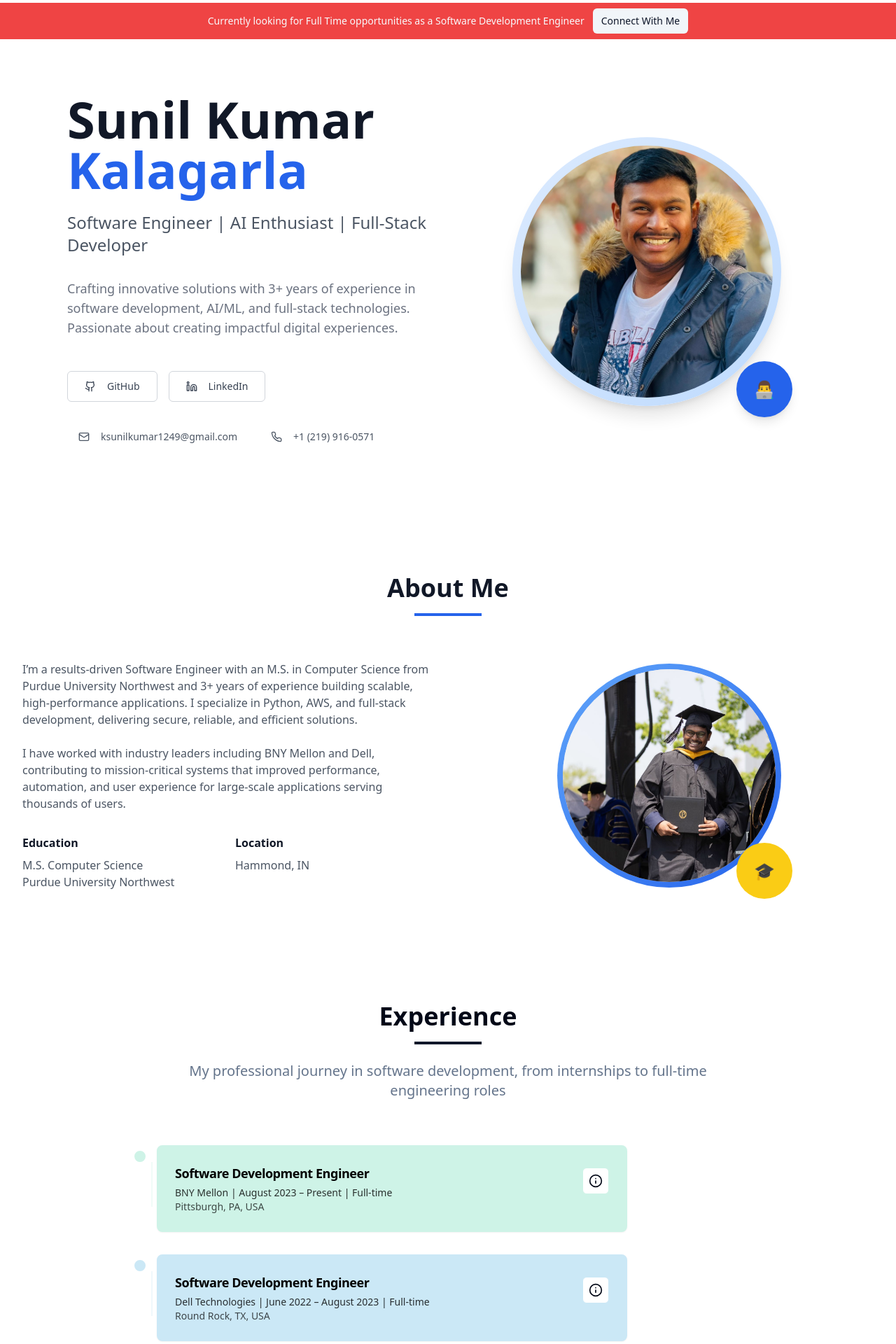
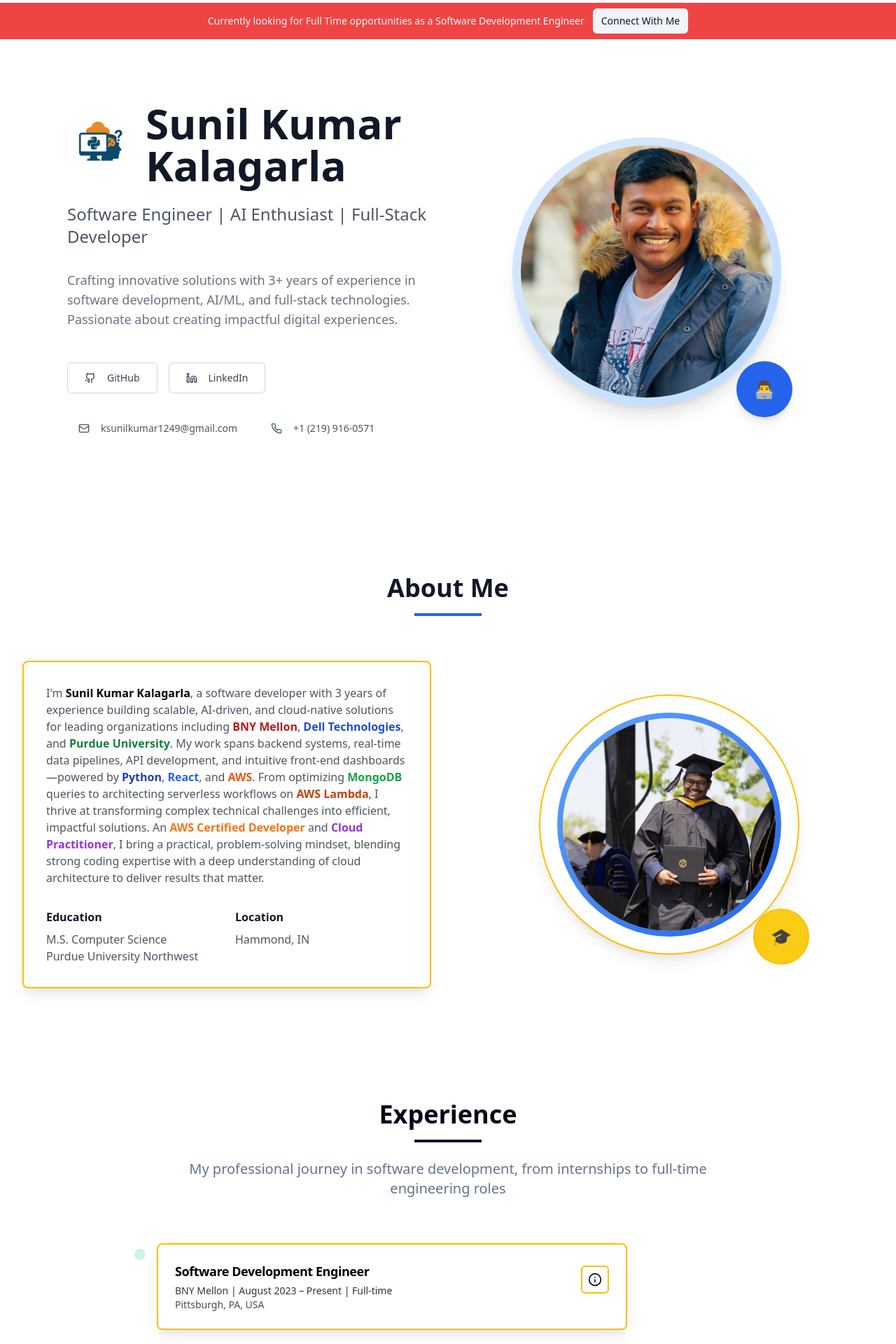
Before and after one commit to Sunilkumarkalagarla/Sunil_Portfolio, a React (Vite) app: page / in a window 1280 px wide. Shown: the part 60-1980 px from the top of the page at 70% size. Built offline with nearby package versions, Linux system fonts and the light colour scheme.

Commit message:
Refactor: Update portfolio with new design
- Update title section to include only the logo and name.
- Implement "pop-out" card effect for all cards, with white backgrounds and golden borders.
- Update the About section with new content and styled technology mentions using dark colors.

```diff
--- a/index.html
+++ b/index.html
@@ -4,7 +4,7 @@
     <meta charset="UTF-8" />
     <meta name="viewport" content="width=device-width, initial-scale=1.0" />
     <meta name="referrer" content="strict-origin-when-cross-origin" />
-    <title>🐍 Sunil Kumar Kalagarla</title>
+    <title>Sunil Kumar Kalagarla</title>
     <meta name="description" content="Software Development Engineer portfolio of Sunil Kumar Kalagarla: full-stack, Python, AWS, and AI projects. Contact and certifications." />
     <meta name="author" content="Sunil Kumar Kalagarla" />
     <link rel="canonical" href="https://thesunilkumar.com/" />
--- a/src/components/About.tsx
+++ b/src/components/About.tsx
@@ -1,4 +1,3 @@
-
 import React from 'react';
 
 const About = () => {
@@ -12,15 +11,11 @@ const About = () => {
 
         <div className="grid grid-cols-1 lg:grid-cols-2 gap-12 items-center">
           <div className="order-2 lg:order-1">
+            <div className="bg-white border-2 border-gold rounded-lg p-8 shadow-popup hover:shadow-popup-hover transition-all duration-300 hover:-translate-y-1">
               <div className="prose prose-lg text-gray-600">
                 <p className="mb-6">
-                I’m a results-driven Software Engineer with an M.S. in Computer Science from Purdue University Northwest and 3+ years of experience building scalable, high-performance applications. I specialize in Python, AWS, and full-stack development, delivering secure, reliable, and efficient solutions.
+                  I'm <span className="font-semibold text-black">Sunil Kumar Kalagarla</span>, a software developer with 3 years of experience building scalable, AI-driven, and cloud-native solutions for leading organizations including <span className="font-semibold text-red-700">BNY Mellon</span>, <span className="font-semibold text-blue-700">Dell Technologies</span>, and <span className="font-semibold text-green-700">Purdue University</span>. My work spans backend systems, real-time data pipelines, API development, and intuitive front-end dashboards—powered by <span className="font-semibold text-blue-800">Python</span>, <span className="font-semibold text-blue-600">React</span>, and <span className="font-semibold text-orange-600">AWS</span>. From optimizing <span className="font-semibold text-green-600">MongoDB</span> queries to architecting serverless workflows on <span className="font-semibold text-orange-700">AWS Lambda</span>, I thrive at transforming complex technical challenges into efficient, impactful solutions. An <span className="font-semibold text-orange-500">AWS Certified Developer</span> and <span className="font-semibold text-purple-600">Cloud Practitioner</span>, I bring a practical, problem-solving mindset, blending strong coding expertise with a deep understanding of cloud architecture to deliver results that matter.
                 </p>
-
-              <p className="mb-6">
-                I have worked with industry leaders including BNY Mellon and Dell, contributing to mission-critical systems that improved performance, automation, and user experience for large-scale applications serving thousands of users.
-              </p>
-
 
                 <div className="grid grid-cols-2 gap-6 mt-8">
                   <div>
@@ -34,9 +29,10 @@ const About = () => {
                 </div>
               </div>
             </div>
+          </div>
 
           <div className="order-1 lg:order-2 flex justify-center">
-            <div className="relative">
+            <div className="relative bg-white border-2 border-gold rounded-full p-6 shadow-popup hover:shadow-popup-hover transition-all duration-300 hover:-translate-y-1">
               <div className="w-80 h-80 rounded-full bg-gradient-to-br from-blue-400 to-blue-600 p-2">
                 <div className="w-full h-full rounded-full bg-gray-200 flex items-center justify-center overflow-hidden">
                   <img
@@ -47,7 +43,7 @@ const About = () => {
                   />
                 </div>
               </div>
-              <div className="absolute -bottom-4 -right-4 w-20 h-20 bg-yellow-400 rounded-full flex items-center justify-center text-2xl">
+              <div className="absolute -bottom-4 -right-4 w-20 h-20 bg-yellow-400 rounded-full flex items-center justify-center text-2xl border-2 border-gold">
                 🎓
               </div>
             </div>
--- a/src/components/Certifications.tsx
+++ b/src/components/Certifications.tsx
@@ -55,7 +55,7 @@ const Certifications: React.FC = () => {
                   <span className="h-2.5 w-2.5 rounded-full bg-primary" />
                 </div>
 
-                <Card className={`overflow-hidden ${cert.id === 'aws-developer-associate' ? 'bg-cert-sage' : 'bg-cert-slate'}`}>
+                <Card className="overflow-hidden bg-white border-2 border-gold shadow-popup hover:shadow-popup-hover transition-all duration-300 hover:-translate-y-1">
                   <CardContent className="p-6">
                     <div className="flex items-start gap-5">
                       <img
--- a/src/components/Contact.tsx
+++ b/src/components/Contact.tsx
@@ -114,7 +114,7 @@ const Contact = () => {
         <div className="flex justify-center">
           {/* Contact Information - Centered */}
           <div className="max-w-md space-y-8">
-            <Card className="shadow-lg">
+            <Card className="bg-white border-2 border-gold shadow-popup hover:shadow-popup-hover transition-all duration-300 hover:-translate-y-1">
               <CardHeader>
                 <CardTitle className="text-2xl font-bold text-gray-900">Contact Information</CardTitle>
               </CardHeader>
@@ -140,7 +140,7 @@ const Contact = () => {
             </Card>
 
             {/* Social Links */}
-            <Card className="shadow-lg">
+            <Card className="bg-white border-2 border-gold shadow-popup hover:shadow-popup-hover transition-all duration-300 hover:-translate-y-1">
               <CardHeader>
                 <CardTitle className="text-xl font-bold">Connect With Me</CardTitle>
               </CardHeader>
@@ -161,7 +161,7 @@ const Contact = () => {
             </Card>
 
             {/* Availability */}
-            <Card className="shadow-lg bg-gradient-to-r from-primary/5 to-primary/10 border-primary/20">
+            <Card className="bg-white border-2 border-gold shadow-popup hover:shadow-popup-hover transition-all duration-300 hover:-translate-y-1">
               <CardContent className="p-6">
                 <div className="flex items-center justify-center space-x-3 mb-3">
                   <div className="w-3 h-3 bg-green-500 rounded-full animate-pulse"></div>
--- a/src/components/Experience.tsx
+++ b/src/components/Experience.tsx
@@ -113,13 +113,7 @@ const Experience = () => {
                 )}
 
                 {/* Content */}
-                <Card
-                  className="flex-1 max-w-2xl border-2 text-black"
-                  style={{
-                    backgroundColor: backgroundColor,
-                    borderColor: borderColor
-                  }}
-                >
+                <Card className="flex-1 max-w-2xl bg-white border-2 border-gold shadow-popup hover:shadow-popup-hover transition-all duration-300 hover:-translate-y-1 text-black">
                   <CardHeader className="flex flex-row items-start justify-between gap-2">
                     <div>
                       <CardTitle className="text-lg font-bold">
@@ -132,16 +126,15 @@ const Experience = () => {
                     </div>
 
                     {/* Info action */}
-                    <div className="flex items-center">
+                    <div className="flex items-center ml-4">
                       <TooltipProvider>
                         <Tooltip>
                           <TooltipTrigger asChild>
                             {item.externalLink ? (
                               <button
                                 aria-label="View LinkedIn"
-                                className="p-2 rounded-md border bg-white text-foreground hover:bg-white/80"
+                                className="p-2 rounded-md border-2 border-gold bg-white text-foreground hover:bg-gold/10"
                                 onClick={() => window.open(item.externalLink!, '_blank', 'noopener,noreferrer')}
-                                style={{ borderColor: borderColor }}
                               >
                                 <Info className="w-5 h-5" />
                               </button>
@@ -150,8 +143,7 @@ const Experience = () => {
                                 <PopoverTrigger asChild>
                                   <button
                                     aria-label="View details"
-                                    className="p-2 rounded-md border bg-white text-foreground hover:bg-white/80"
-                                    style={{ borderColor: borderColor }}
+                                    className="p-2 rounded-md border-2 border-gold bg-white text-foreground hover:bg-gold/10"
                                   >
                                     <Info className="w-5 h-5" />
                                   </button>
--- a/src/components/FeaturedWork.tsx
+++ b/src/components/FeaturedWork.tsx
@@ -62,11 +62,7 @@ const FeaturedWork = () => {
           {placeholderCards.map((card) => {
             const IconComponent = card.icon;
             return (
-              <Card key={card.id} className={`hover:shadow-lg transition-shadow duration-300 border border-gray-200 group ${
-                card.id === 1 ? 'bg-work-terra' :
-                card.id === 2 ? 'bg-work-ocean' :
-                card.id === 3 ? 'bg-work-forest' : 'bg-work-dusk'
-              }`}>
+              <Card key={card.id} className="overflow-hidden h-full bg-white border-2 border-gold shadow-popup hover:shadow-popup-hover transition-all duration-300 hover:-translate-y-1 group">
                 <CardHeader className="text-center pb-4">
                   <div className={`mx-auto mb-4 w-16 h-16 ${card.gradientClass || (card.isLive ? 'bg-gradient-to-br from-purple-500 to-purple-600' : 'bg-gradient-to-br from-blue-500 to-blue-600')} rounded-full flex items-center justify-center`}>
                     {card.logo ? (
--- a/src/components/Hero.tsx
+++ b/src/components/Hero.tsx
@@ -11,10 +11,16 @@ const Hero = () => {
           {/* Content Section */}
           <div className="order-2 lg:order-1 text-center lg:text-left">
             <div className="animate-fade-in">
-              <h1 className="text-5xl sm:text-6xl lg:text-7xl font-bold text-gray-900 mb-6 leading-tight">
-                Sunil Kumar
-                <span className="block text-blue-600">Kalagarla</span>
-              </h1>
+              <div className="flex items-center justify-center lg:justify-start gap-4 mb-6">
+                <img
+                  src="/lovable-uploads/aea5aa5e-3d67-4557-a49c-9825d6c3102d.png"
+                  alt="Python Logo"
+                  className="w-16 h-16 sm:w-20 sm:h-20 lg:w-24 lg:h-24"
+                />
+                <h1 className="text-4xl sm:text-5xl lg:text-6xl font-bold text-gray-900 leading-tight">
+                  Sunil Kumar Kalagarla
+                </h1>
+              </div>
 
               <p className="text-xl sm:text-2xl text-gray-600 mb-8 max-w-3xl leading-relaxed">
                 Software Engineer | AI Enthusiast | Full‑Stack Developer
--- a/src/components/Skills.tsx
+++ b/src/components/Skills.tsx
@@ -48,7 +48,7 @@ const Skills = () => {
 
         <div className="grid grid-cols-1 md:grid-cols-2 lg:grid-cols-3 gap-8">
           {skillCategories.map((category, index) => (
-            <div key={index} className="bg-white rounded-lg p-6 shadow-lg hover:shadow-xl transition-all duration-300 hover:scale-105">
+            <div key={index} className="bg-white border-2 border-gold rounded-lg p-6 shadow-popup hover:shadow-popup-hover transition-all duration-300 hover:-translate-y-1">
               <div className="flex items-center mb-4">
                 <div className={`w-4 h-4 ${category.color} rounded-full mr-3`}></div>
                 <h3 className="text-xl font-bold text-gray-900">{category.title}</h3>
@@ -68,7 +68,7 @@ const Skills = () => {
         </div>
 
         {/* Proficiency Levels */}
-        <div className="mt-16 bg-white rounded-lg p-8 shadow-lg">
+        <div className="mt-16 bg-white border-2 border-gold rounded-lg p-8 shadow-popup hover:shadow-popup-hover transition-all duration-300 hover:-translate-y-1">
           <h3 className="text-2xl font-bold text-gray-900 mb-8 text-center">Proficiency Levels</h3>
           <div className="grid grid-cols-1 md:grid-cols-3 gap-6">
             <div className="text-center">
--- a/src/components/ui/card.tsx
+++ b/src/components/ui/card.tsx
@@ -9,7 +9,7 @@ const Card = React.forwardRef<
   <div
     ref={ref}
     className={cn(
-      "rounded-lg border bg-card text-card-foreground shadow-sm",
+      "rounded-lg border-2 border-gold bg-white text-card-foreground shadow-popup hover:shadow-popup-hover transition-all duration-300 hover:-translate-y-1",
       className
     )}
     {...props}
--- a/src/index.css
+++ b/src/index.css
@@ -68,6 +68,12 @@
     --work-ocean: 195 45% 88%;
     --work-forest: 140 30% 88%;
     --work-dusk: 260 25% 88%;
+
+    /* Golden border and shadow effects */
+    --gold: 45 100% 50%;
+    --gold-light: 48 100% 88%;
+    --shadow-popup: 0 10px 25px -5px rgba(0, 0, 0, 0.1), 0 10px 10px -5px rgba(0, 0, 0, 0.04);
+    --shadow-popup-hover: 0 20px 35px -5px rgba(0, 0, 0, 0.15), 0 15px 15px -5px rgba(0, 0, 0, 0.06);
   }
 
   .dark {
--- a/tailwind.config.ts
+++ b/tailwind.config.ts
@@ -82,7 +82,15 @@ export default {
 					ocean: 'hsl(var(--work-ocean))',
 					forest: 'hsl(var(--work-forest))',
 					dusk: 'hsl(var(--work-dusk))'
+				},
+				gold: {
+					DEFAULT: 'hsl(var(--gold))',
+					light: 'hsl(var(--gold-light))'
 				}
+			},
+			boxShadow: {
+				'popup': 'var(--shadow-popup)',
+				'popup-hover': 'var(--shadow-popup-hover)'
 			},
 			borderRadius: {
 				lg: 'var(--radius)',
```
Also changed, not shown: public/lovable-uploads/aea5aa5e-3d67-4557-a49c-9825d6c3102d.png (added). Lines whose indentation alone changed are shown as unchanged.
